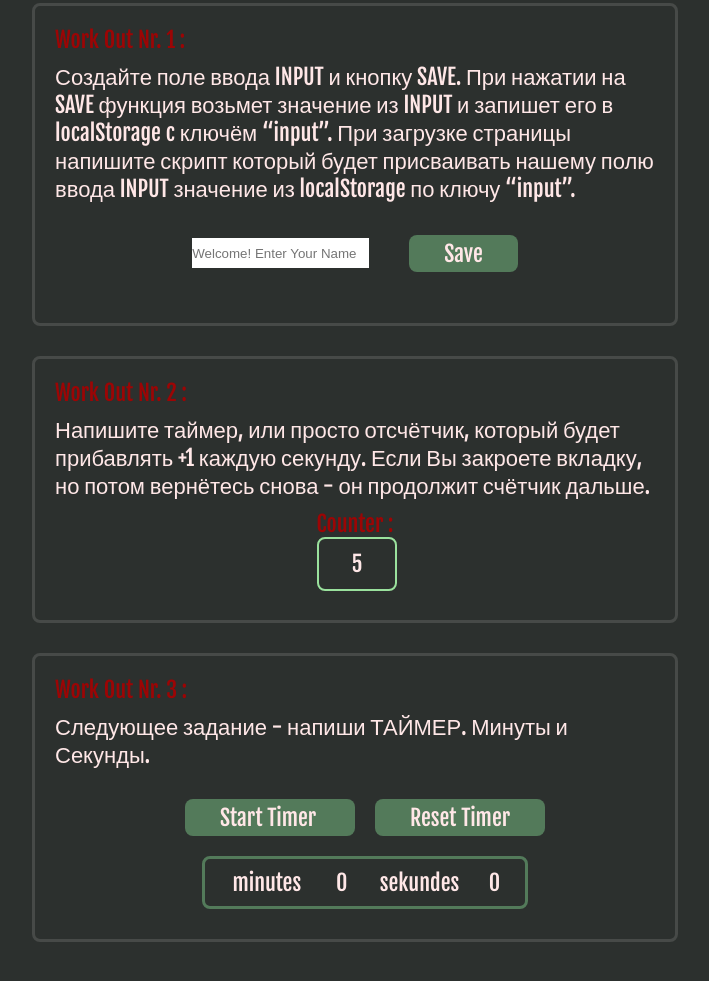
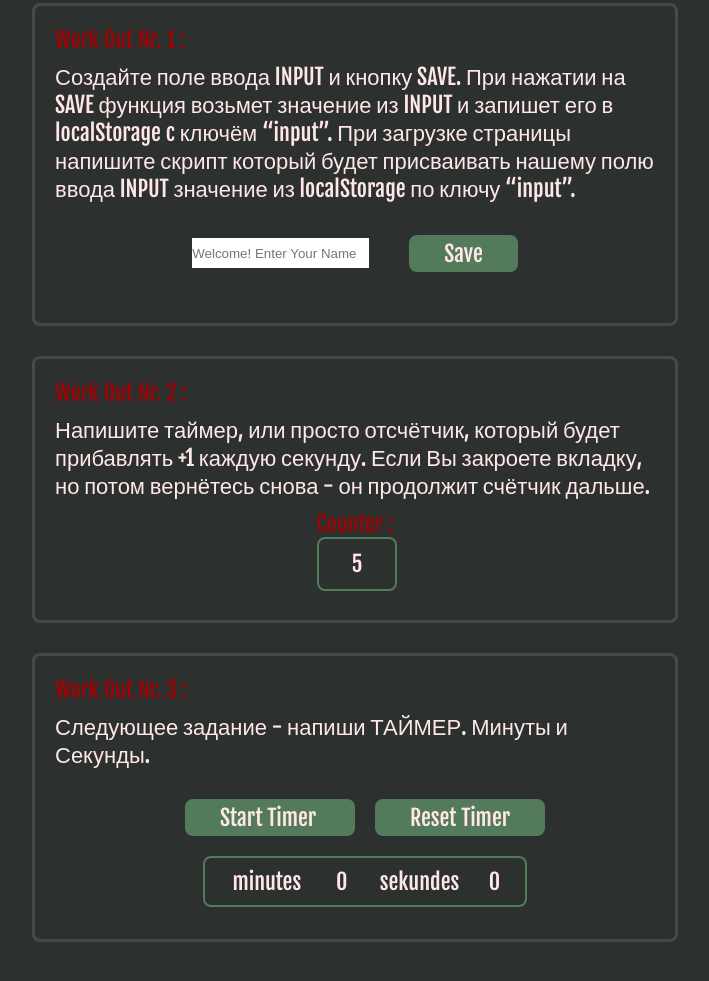
Before and after one commit to Shedou85/JavaScript, a plain HTML site: page index.html in a window 1280 px wide. Shown: the part 233-1214 px from the top of the page, without its empty margins (285-994 px from the left). Drawn offline with Linux system fonts and the light colour scheme.

Commit message:
Add files via upload

```diff
--- a/style.css
+++ b/style.css
@@ -127,7 +127,7 @@ main {
    display: flex;
    justify-content: center;
    align-items: center;
-   border: #537A5A solid;
+   border: #537A5A solid 2px;
    border-radius: 8px;
    padding: 10px;
 }
@@ -147,6 +147,6 @@ main {
    align-items: center;
    width: 100%;
    height: 50px;
-   border: #9AE19D solid 2px;
+   border: #537A5A solid 2px;
    border-radius: 8px;
 }
```
